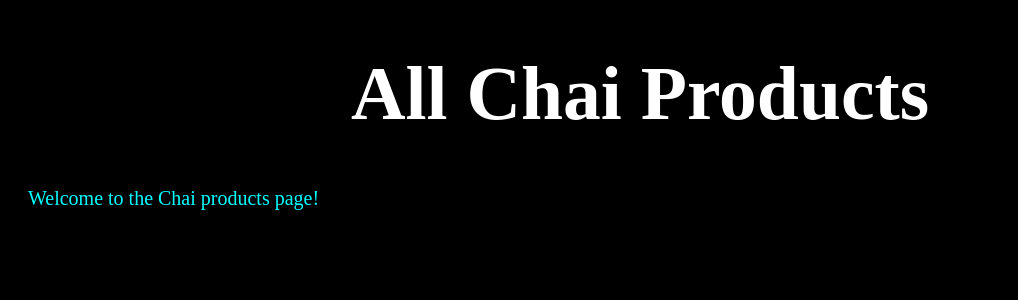
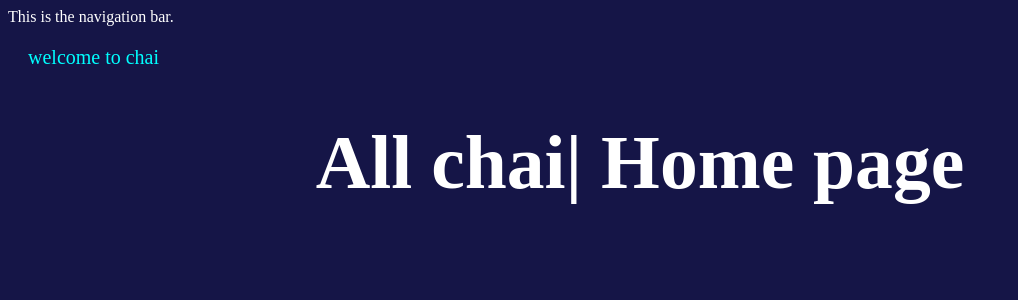
Before and after one commit to Nim369/woc8.0-job-recruitment-nimit, a Django app: page /chai/ in a window 1280 px wide. Shown: the top 300 px of the page, without its empty margins (0-1018 px from the left). Run offline with Django 4.2, Linux system fonts and the light colour scheme.

Commit message:
error is solved

```diff
--- a/CareerSphere/CareerSphere/views.py
+++ b/CareerSphere/CareerSphere/views.py
@@ -2,7 +2,7 @@ from django.http import HttpResponse
 from django.shortcuts import render
 
 def home(request):
-    return render(request, 'index.html')
+    return render(request, 'website/index.html')
 
 def about(request):
-    return render(request, 'about.html')
+    return render(request, 'website/index.html')
--- a/CareerSphere/chai/templates/chai/all_chai.html
+++ b/CareerSphere/chai/templates/chai/all_chai.html
@@ -1,13 +1,7 @@
-<!DOCTYPE html>
-<html lang="en">
-<head>
-    <meta charset="UTF-8">
-    <meta name="viewport" content="width=device-width, initial-scale=1.0">
-    <title>All Chai Products</title>
-    <link rel="stylesheet" href="/static/style.css">
-</head>
-<body>
-    <h1>All Chai Products</h1>
-    <p>Welcome to the Chai products page!</p>
-</body>
-</html>
+{% extends "layout.html" %}
+
+{% block title %}CareerSphereHome{% endblock %}
+
+{% block content %}
+<h1>All chai| Home page </h1>
+{% endblock %}
--- a/CareerSphere/static/style.css
+++ b/CareerSphere/static/style.css
@@ -1,5 +1,5 @@
 body{
-    background-color: black;
+    background-color: rgb(21, 21, 71);
     color: white;
 }
 h1{
--- a/CareerSphere/templates/layout.html
+++ b/CareerSphere/templates/layout.html
@@ -9,9 +9,12 @@
         Default value
         {% endblock %}
     </title>
+    <link rel="stylesheet" href="{% static 'style.css' %}">
 </head>
 <body>
     <nav> This is the navigation bar. </nav>
+
+    <p>welcome to chai</p>
     {% block content %}{% endblock %}
 
 </body>
--- a/CareerSphere/templates/website/index.html
+++ b/CareerSphere/templates/website/index.html
@@ -3,5 +3,5 @@
 {% block title %}CareerSphereHome{% endblock %}
 
 {% block content %}
-<h1>Welcome to CareerSphere</h1>
+<h1>Welcome to CareerSphere | Home page </h1>
 {% endblock %}
```
